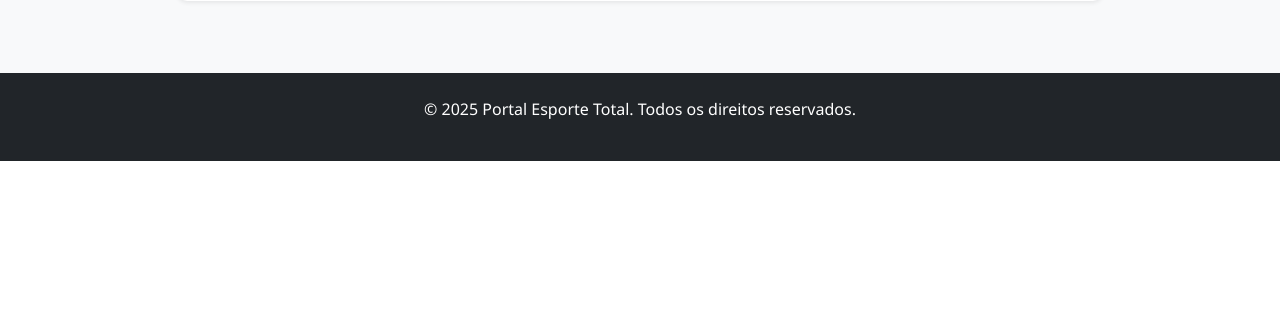
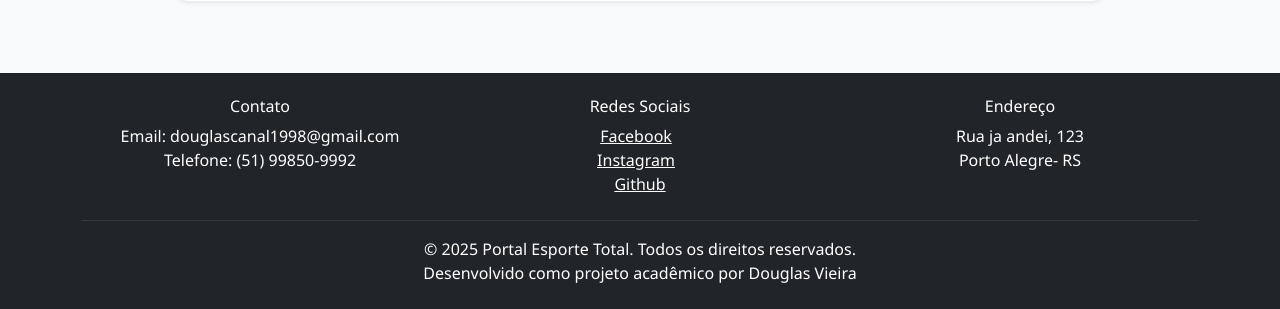
Before and after one commit to DouglasVbr/portal-de-noticias, a PHP site: page /noticia.php?id=1 in a window 1280 px wide. Shown: the part 1063-1372 px from the top of the page. Before the commit the page ends 1224 px from the top, so only its background shows below. Run offline with PHP 8.4, Linux system fonts and the light colour scheme; data comes from the database, SQL or seed files in the repository.

Commit message:
FINALIZADO!

```diff
--- a/cadastro.php
+++ b/cadastro.php
@@ -131,5 +131,9 @@ if ($_POST) {
             }
         });
     </script>
+
+    </main>
+
+    <?php include 'footer.php'; ?>
 </body>
 </html>
--- /dev/null
+++ b/footer.php
@@ -0,0 +1,28 @@
+<!-- Footer -->
+<footer class="bg-dark text-white text-center py-4 mt-5">
+    <div class="container">
+        <div class="row">
+            <div class="col-md-4 mb-2">
+                <h6>Contato</h6>
+                <p>Email: douglascanal1998@gmail.com<br>
+                Telefone: (51) 99850-9992</p>
+            </div>
+            <div class="col-md-4 mb-2">
+                <h6>Redes Sociais</h6>
+                <a href="https://www.facebook.com/?locale=pt_BR" class="text-white me-2"><i class="bi bi-facebook"></i> Facebook</a><br>
+                <a href="https://www.instagram.com/" class="text-white me-2"><i class="bi bi-instagram"></i> Instagram</a><br>
+                <a href="https://github.com/DouglasVbr" class="text-white"><i class="bi bi-github"></i> Github</a>
+            </div>
+            <div class="col-md-4 mb-2">
+                <h6>Endereço</h6>
+                <p>Rua ja andei, 123<br>Porto Alegre- RS</p>
+            </div>
+        </div>
+        <hr class="bg-secondary">
+        <p class="mb-0">&copy; 2025 Portal Esporte Total. Todos os direitos reservados.</p>
+        <p class="mb-0">Desenvolvido como projeto acadêmico por Douglas Vieira</p>
+    </div>
+</footer>
+<script src="https://cdn.jsdelivr.net/npm/bootstrap@5.1.3/dist/js/bootstrap.bundle.min.js"></script>
+</body>
+</html>
--- a/login.php
+++ b/login.php
@@ -128,5 +128,7 @@ if ($_SERVER['REQUEST_METHOD'] === 'POST') {
     </div>
 
     <script src="https://cdn.jsdelivr.net/npm/bootstrap@5.1.3/dist/js/bootstrap.bundle.min.js"></script>
+
+    <?php include 'footer.php'; ?>
 </body>
 </html>
--- a/noticia.php
+++ b/noticia.php
@@ -96,12 +96,9 @@ if (!$noticia) {
         </div>
     </div>
 
-    <!-- Footer -->
-    <footer class="bg-dark text-white text-center py-4 mt-5">
-        <div class="container">
-            <p>&copy; 2025 Portal Esporte Total. Todos os direitos reservados.</p>
-        </div>
-    </footer>
+    </main>
+
+    <?php include 'footer.php'; ?>
 
     <script src="https://cdn.jsdelivr.net/npm/bootstrap@5.1.3/dist/js/bootstrap.bundle.min.js"></script>
 </body>
--- a/recuperar_senha.php
+++ b/recuperar_senha.php
@@ -21,7 +21,7 @@ if ($_SERVER['REQUEST_METHOD'] === 'POST') {
             // Salvar token no banco de dados
             if (salvarTokenRecuperacao($usuario['id'], $token, $expiracao)) {
                 // Enviar e-mail com link de recuperação
-                $link = "http://" . $_SERVER['HTTP_HOST'] . "/redefinir_senha.php?token=" . $token;
+                $link = "http://" . $_SERVER['HTTP_HOST'] . "/portal-de-noticias-1/redefinir_senha.php?token=" . $token;
                 $assunto = "Recuperação de Senha - Portal Esporte Total";
                 $corpo = "Olá " . $usuario['nome'] . ",\n\n";
                 $corpo .= "Você solicitou a recuperação de senha. Clique no link abaixo para redefinir sua senha:\n\n";
@@ -107,5 +107,7 @@ if ($_SERVER['REQUEST_METHOD'] === 'POST') {
     </div>
 
     <script src="https://cdn.jsdelivr.net/npm/bootstrap@5.1.3/dist/js/bootstrap.bundle.min.js"></script>
+
+    <?php include 'footer.php'; ?>
 </body>
 </html>
--- a/redefinir_senha.php
+++ b/redefinir_senha.php
@@ -112,5 +112,7 @@ if ($_SERVER['REQUEST_METHOD'] === 'POST' && $token_valido) {
     </div>
 
     <script src="https://cdn.jsdelivr.net/npm/bootstrap@5.1.3/dist/js/bootstrap.bundle.min.js"></script>
+
+    <?php include 'footer.php'; ?>
 </body>
 </html>
```
Also changed, not shown: dashboard.php (+1 -6 lines), editar_noticia.php (+3 -6 lines), editar_usuario.php (+3 -6 lines), index.php (+1 -25 lines), nova_noticia.php (+3 -6 lines).
